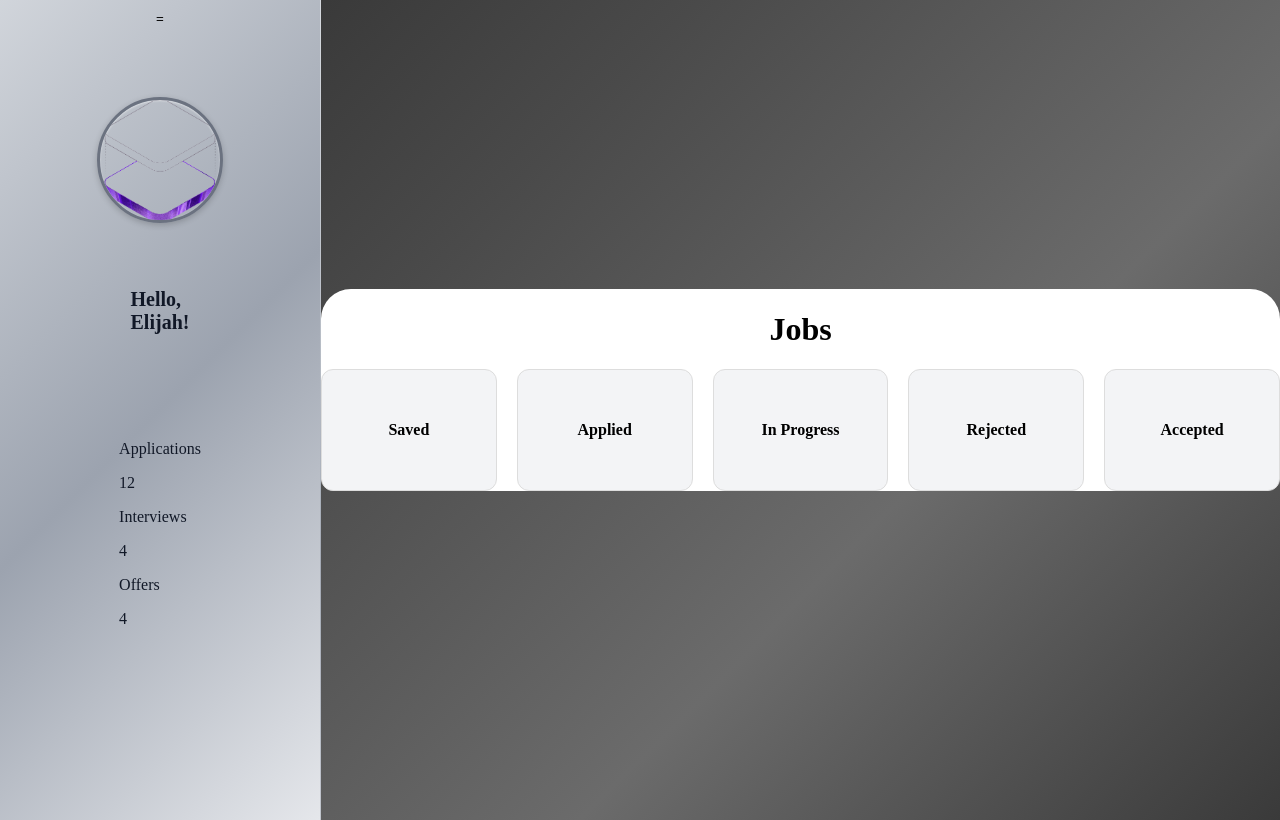
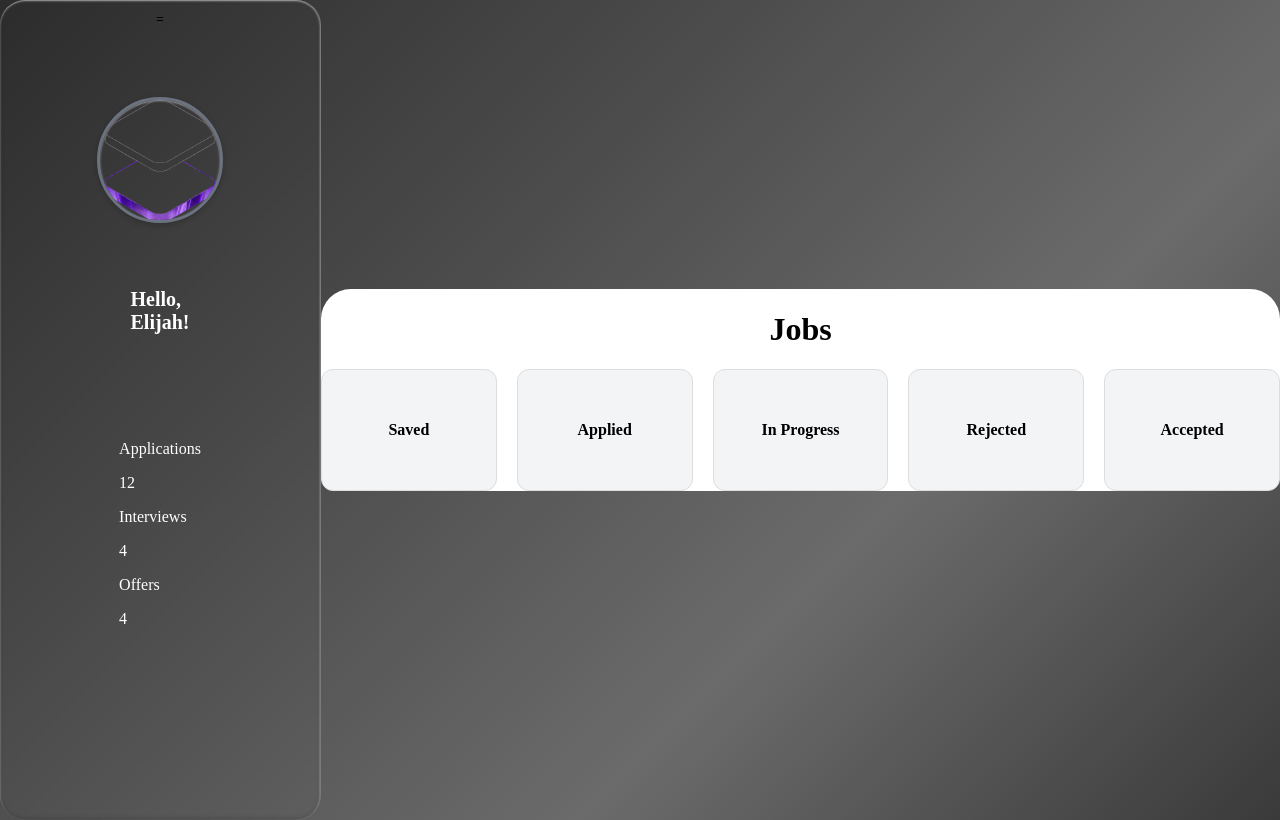
Before and after one commit to ElijahSWilliams/jobTracker, a React (Vite) app: page / in a window 1280 px wide. Built offline with nearby package versions, Linux system fonts and the light colour scheme.

Commit message:
Profile Sidebar Color Changed

```diff
--- a/src/Profile/Profile.css
+++ b/src/Profile/Profile.css
@@ -1,24 +1,27 @@
 .profile {
-    background-color: white;
     width: 300px;
     padding: 10px;
     height: 100vh;
 
-    background: linear-gradient(
-        135deg,
-        #d1d5db,
-        #9ca3af,
-        #e5e7eb
-      );
+    background: rgba(  135deg,
+    #bfc2c7,
+    #9da3aa,
+    #d8dadd);
+    backdrop-filter: blur(2px);
+    -webkit-backdrop-filter: blur(12px);
 
-      color: #111827;
+    color: white;
 
     display: flex;
     flex-direction: column;
     align-items: center;
 
+  border-right: 1px solid #7a7a7a;
+  border-radius: 25px;
 
-  border-right: 1px solid rgba(255, 255, 255, 0.08);
+  box-shadow:
+  inset 0 1px 2px rgba(255, 255, 255, 0.6),
+  inset 0 -2px 4px rgba(0, 0, 0, 0.15)
 }
 
 .profile__toggle {
@@ -51,5 +54,6 @@
 
     margin: 0 0 90px 0;
 
-    color: #111827;
+   /*  color: #111827; */
+   color: white;
   }
```
